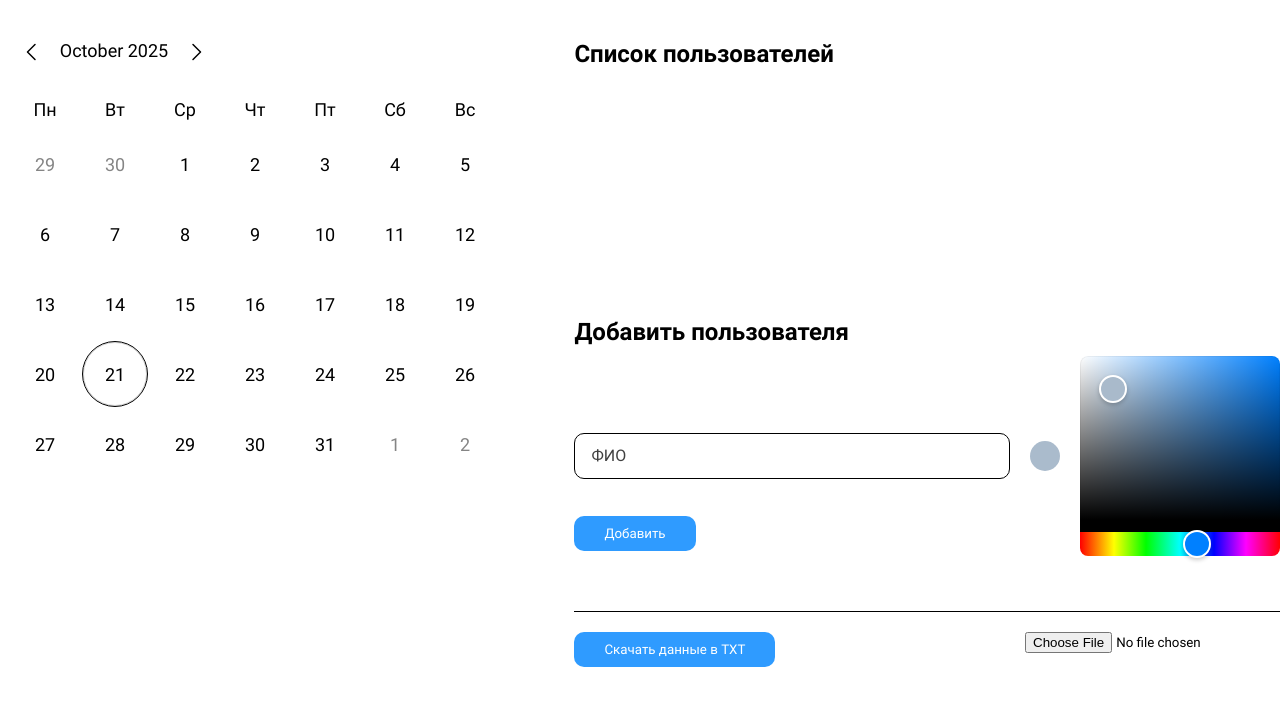
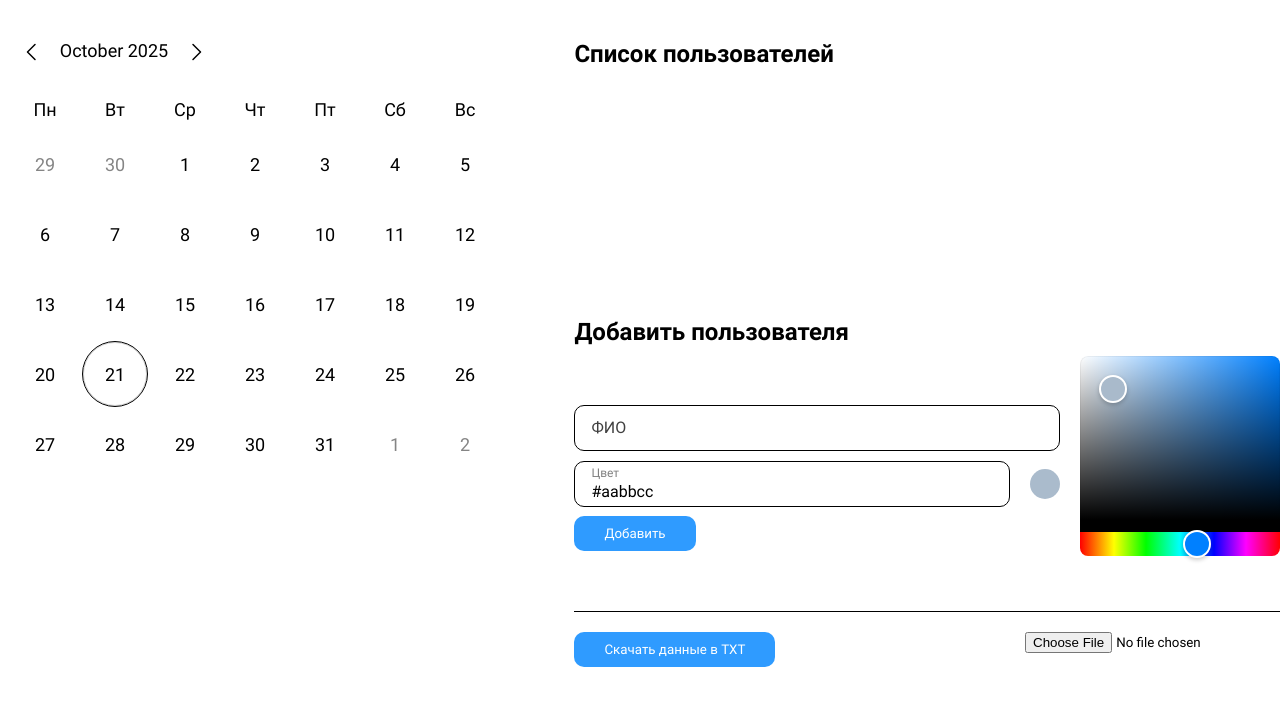
Before and after one commit to 1ww1s/calendar_work, a React (Create React App) app: page / in a window 1280 px wide. Shown: the top 706 px of the page. Built offline with nearby package versions, Linux system fonts and the light colour scheme.

Commit message:
add. изменения цвета с помощью ввода

```diff
--- a/public/index.html
+++ b/public/index.html
@@ -4,40 +4,9 @@
     <meta charset="utf-8" />
     <link rel="icon" href="%PUBLIC_URL%/favicon.ico" />
     <meta name="viewport" content="width=device-width, initial-scale=1" />
-    <meta name="theme-color" content="#000000" />
-    <meta
-      name="description"
-      content="Web site created using create-react-app"
-    />
-    <link rel="apple-touch-icon" href="%PUBLIC_URL%/logo192.png" />
-    <!--
-      manifest.json provides metadata used when your web app is installed on a
-      user's mobile device or desktop. See https://developers.google.com/web/fundamentals/web-app-manifest/
-    -->
-    <link rel="manifest" href="%PUBLIC_URL%/manifest.json" />
-    <!--
-      Notice the use of %PUBLIC_URL% in the tags above.
-      It will be replaced with the URL of the `public` folder during the build.
-      Only files inside the `public` folder can be referenced from the HTML.
-
-      Unlike "/favicon.ico" or "favicon.ico", "%PUBLIC_URL%/favicon.ico" will
-      work correctly both with client-side routing and a non-root public URL.
-      Learn how to configure a non-root public URL by running `npm run build`.
-    -->
-    <title>React App</title>
+    <title>Календарь</title>
   </head>
   <body>
-    <noscript>You need to enable JavaScript to run this app.</noscript>
     <div id="root"></div>
-    <!--
-      This HTML file is a template.
-      If you open it directly in the browser, you will see an empty page.
-
-      You can add webfonts, meta tags, or analytics to this file.
-      The build step will place the bundled scripts into the <body> tag.
-
-      To begin the development, run `npm start` or `yarn start`.
-      To create a production bundle, use `npm run build` or `yarn build`.
-    -->
   </body>
 </html>
--- a/src/ui/addList/AddList.tsx
+++ b/src/ui/addList/AddList.tsx
@@ -43,8 +43,13 @@ export const AddList: FC<IProps> = ({list, setList}) => {
         <section className={classes.container}>
             <h3>Добавить пользователя</h3>
             <section className={classes.data}>
-                <MyInput label="ФИО" value={name} setValue={setVal} />
-                <span className={classes.color} style={{backgroundColor: color}}></span>
+                <section className={classes.wrap}>
+                    <MyInput label="ФИО" value={name} setValue={setVal} />
+                    <section className={classes.wrapColor}>
+                        <MyInput label="Цвет" value={color} setValue={setColor} />
+                        <section className={classes.color} style={{backgroundColor: color}} />
+                    </section>
+                </section>
                 <section className={classes.choose}>
                     <ChooseColor color={color} setColor={setColor} />
                 </section>
--- a/src/ui/addList/addList.module.scss
+++ b/src/ui/addList/addList.module.scss
@@ -5,9 +5,23 @@
     width: 100%;
 
     .data{
-         display: flex;
+        display: flex;
         align-items: center;
         gap: 20px;
+
+        .wrap{
+            display: flex;
+            flex-direction: column;
+            width: 100%;
+            gap: 10px;
+
+            .wrapColor{
+                display: flex;
+                align-items: center;
+                gap: 20px;
+            }
+        }
+
         .color{
             width: 30px;
             height: 30px;
--- a/src/ui/calendar/chooseColor/ChooseColor.tsx
+++ b/src/ui/calendar/chooseColor/ChooseColor.tsx
@@ -1,5 +1,6 @@
 import { FC, useState } from "react";
 import { HexColorPicker } from "react-colorful";
+import { MyInput } from "../../input/MyInput";
 
 
 interface IProps {
@@ -10,6 +11,8 @@ interface IProps {
 export const ChooseColor: FC<IProps> = ({color, setColor}) => {
 
   return (
-    <HexColorPicker color={color} onChange={setColor} />
+    <>
+      <HexColorPicker color={color} onChange={setColor} />
+    </>
 )
 };
```
Also changed, not shown: public/logo192.png (deleted), public/logo512.png (deleted), public/manifest.json (deleted), public/robots.txt (deleted).
